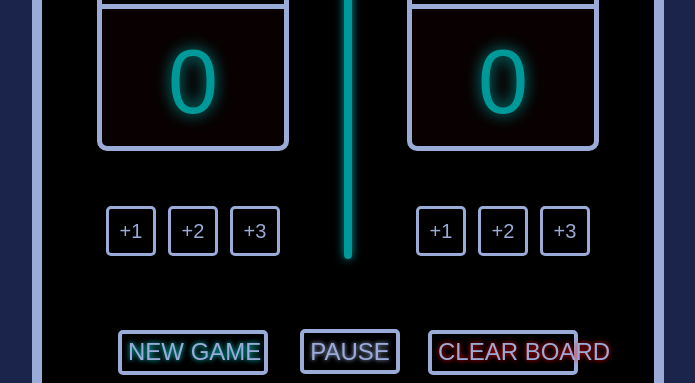
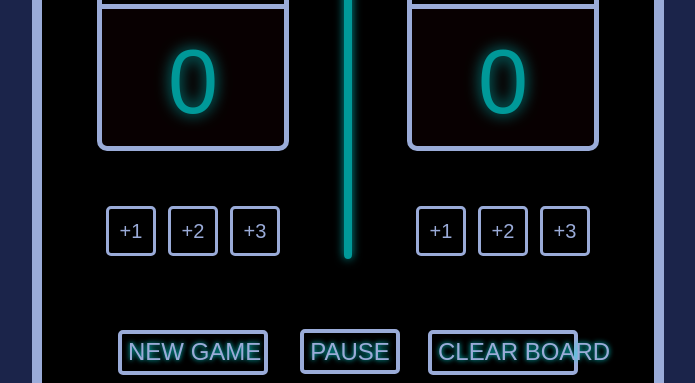
Before and after one commit to chi3fsteve/BasketballScoreCounter, a website built with Vite: page index.html in a window 1280 px wide. Shown: the part 417-800 px from the top of the page, without its empty margins (292-987 px from the left). Built offline with nearby package versions, Linux system fonts and the light colour scheme; a web font is replaced by a local one.

Commit message:
css changes

```diff
--- a/index.css
+++ b/index.css
@@ -146,7 +146,7 @@ h3 {
 
 #clear-button {
     color: #9AABD8;
-    text-shadow: 0 0 5px #ff0000;
+    text-shadow: 0 0 5px #04e0e0;
 }
 
 .pause-button-container {
@@ -157,7 +157,7 @@ h3 {
 #pause-button {
     width: 100px;
     color: #9AABD8;
-    text-shadow: 0 0 4px #9AABD8;
+    text-shadow: 0 0 5px #04e0e0;;
 }
 
 .middle-button:hover {
```
